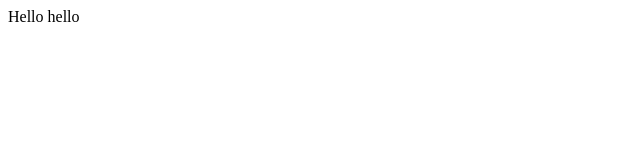
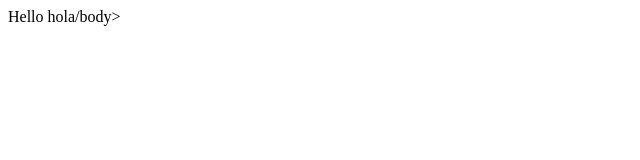
Before and after one commit to ft-prog/hello-world, a plain HTML site: page index.html in a window 1280 px wide. Shown: the full height of the page, 0-640 px from the left. Drawn offline with Linux system fonts and the light colour scheme.

Commit message:
Update index.html

```diff
--- a/index.html
+++ b/index.html
@@ -6,5 +6,5 @@
     <meta http-equiv="X-UA-Compatible" content="ie=edge" />
     <title>Hello world</title>
   </head>
-  <body>Hello hello</body>
+  <body>Hello hola/body>
 </html>
```
